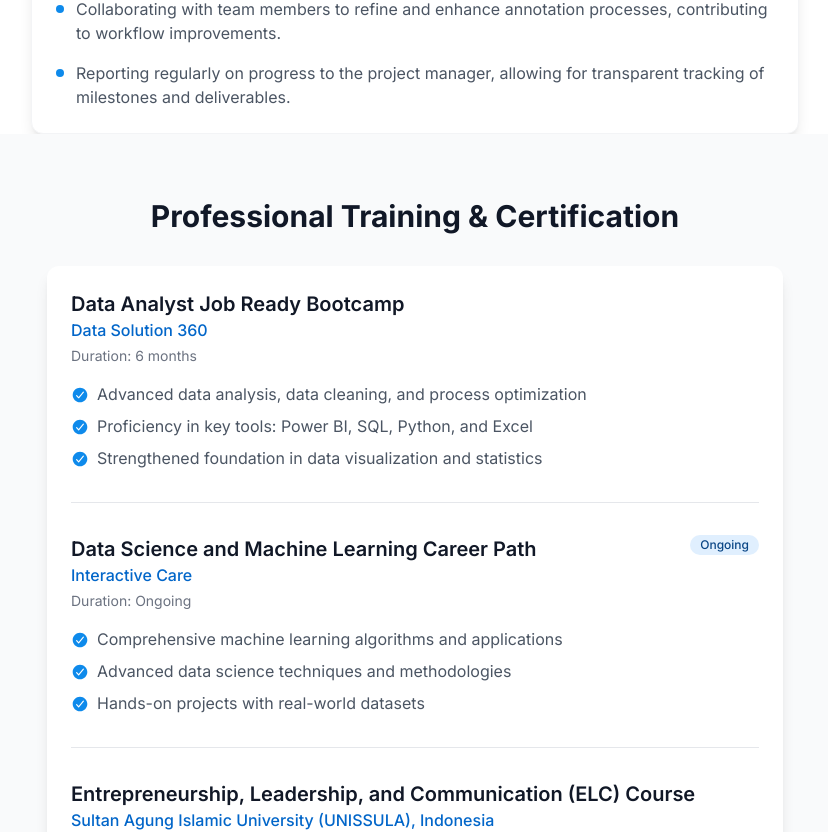
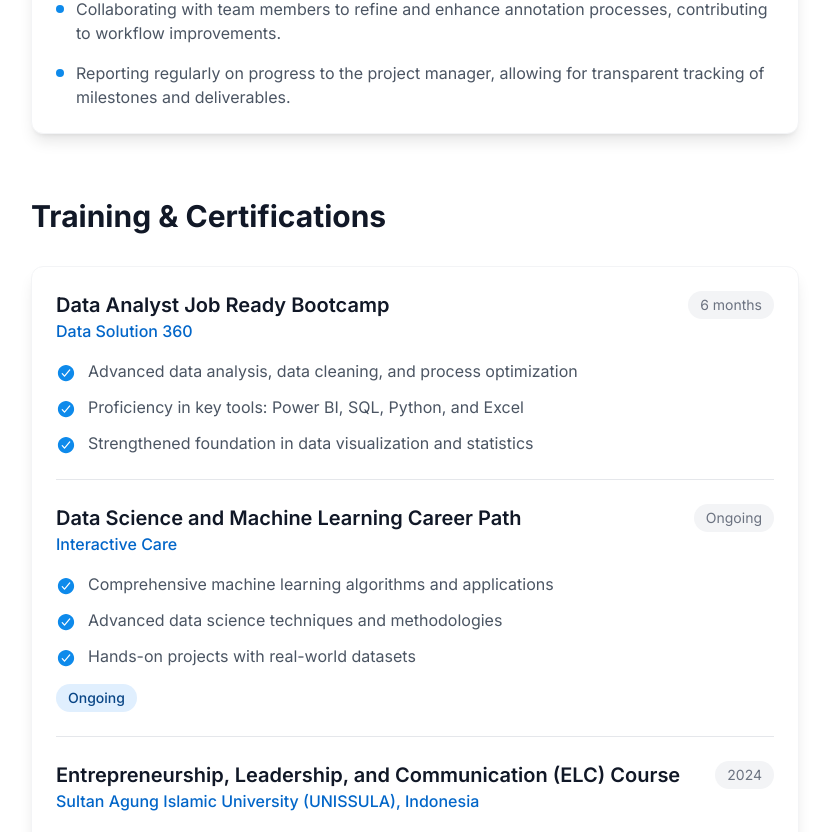
Before and after one commit to shaun-mia/Portfolio, a React (Vite) app: page /about in a window 1280 px wide. Shown: the part 878-1710 px from the top of the page, without its empty margins (225-1053 px from the left). Built offline with nearby package versions, Linux system fonts and the light colour scheme.

Commit message:
update favicon and logo in Navbar; add duration to certifications; enhance PageLayout component with animations

```diff
--- a/index.html
+++ b/index.html
@@ -2,7 +2,7 @@
 <html lang="en">
   <head>
     <meta charset="UTF-8" />
-    <link rel="icon" type="image/svg+xml" href="/favicon.svg" />
+    <link rel="icon" type="image/gif" href="https://i.ibb.co.com/Y7swT3KX/Logo.png" />
     <meta name="viewport" content="width=device-width, initial-scale=1.0" />
     <title>Shaun Mia - Data Analyst & AI Enthusiast</title>
   </head>
--- a/src/components/Navbar.jsx
+++ b/src/components/Navbar.jsx
@@ -23,7 +23,12 @@
         <div className="flex justify-between h-16 items-center">
           {/* Logo */}
           <div className="flex items-center">
-            <Link to="/" className="flex items-center">
+            <Link to="/" className="flex items-center gap-3">
+              <img
+                src="https://i.ibb.co.com/n4fMFV6/Image.gif"
+                alt="Shaun Mia Logo"
+                className="w-10 h-10 rounded-full border-2 border-primary-500 shadow-md"
+              />
               <span className="text-xl font-semibold bg-gradient-to-r from-primary-500 to-primary-700 bg-clip-text text-transparent">
                 Shaun Mia
               </span>
--- a/src/components/about/CertificationsSection.jsx
+++ b/src/components/about/CertificationsSection.jsx
@@ -29,6 +29,7 @@
     {
       title: "Entrepreneurship, Leadership, and Communication (ELC) Course",
       issuer: "Sultan Agung Islamic University (UNISSULA), Indonesia",
+      duration: "2024",
       description: [
         "International program focusing on entrepreneurial mindset",
         "Leadership skills development",
@@ -39,71 +40,62 @@
   ];
 
   return (
-    <section className="py-16 bg-gray-50 dark:bg-gray-800/50">
-      <div className="max-w-3xl mx-auto px-4">
+    <section className="container mx-auto px-4 py-16">
+      <div className="max-w-3xl mx-auto">
         <motion.div
           initial={{ opacity: 0, y: -20 }}
           whileInView={{ opacity: 1, y: 0 }}
           viewport={{ once: true }}
-          className="text-center mb-8"
         >
-          <h2 className="text-3xl font-bold text-gray-900 dark:text-white mb-4">
-            Professional Training & Certification
+          <h2 className="text-3xl font-bold text-gray-900 dark:text-white mb-8">
+            Training & Certifications
           </h2>
         </motion.div>
 
         <motion.div
           initial={{ opacity: 0, y: 20 }}
-          whileInView={{ opacity: 1, y: 0 }}
-          viewport={{ once: true }}
-          className="card p-6 bg-white dark:bg-gray-800 shadow-lg"
+          animate={{ opacity: 1, y: 0 }}
+          className="card p-6 hover:shadow-xl transition-all duration-300 border border-gray-100 dark:border-gray-800"
         >
-          <div className="space-y-8">
           {certifications.map((cert, index) => (
-              <div
-                key={index}
-                className={`${
-                  index !== certifications.length - 1 ? 'border-b border-gray-200 dark:border-gray-700 pb-8' : ''
-                }`}
-              >
+            <div key={index}>
+              <div className="flex flex-col md:flex-row md:justify-between md:items-start gap-4 mb-4">
                 <div>
-                  <div className="flex-1">
-                    <div className="flex items-start justify-between gap-2">
                   <h3 className="text-xl font-semibold text-gray-900 dark:text-white">
                     {cert.title}
                   </h3>
-                      {cert.status === 'ongoing' && (
-                        <span className="inline-flex items-center px-2.5 py-0.5 rounded-full text-xs font-medium bg-primary-100 text-primary-800 dark:bg-primary-900/30 dark:text-primary-400">
-                          Ongoing
-                        </span>
-                      )}
-                    </div>
                   <p className="text-primary-600 dark:text-primary-400 font-medium">
                     {cert.issuer}
                   </p>
-                    {cert.duration && (
-                      <p className="text-sm text-gray-500 dark:text-gray-400 mt-1">
-                        Duration: {cert.duration}
-                      </p>
-                    )}
-                    <div className="mt-4">
-                      <ul className="space-y-2">
-                        {cert.description.map((item, i) => (
-                          <li
-                            key={i}
-                            className="flex items-start gap-2 text-gray-600 dark:text-gray-400"
-                          >
-                            <IoCheckmarkCircle className="text-primary-500 text-lg mt-1 flex-shrink-0" />
-                            <span>{item}</span>
+                </div>
+                <span className="inline-flex px-3 py-1 text-sm text-gray-500 dark:text-gray-400 bg-gray-100 dark:bg-gray-800 rounded-full">
+                  {cert.duration}
+                </span>
+              </div>
+
+              <ul className="space-y-3 text-gray-600 dark:text-gray-300 mb-4">
+                {cert.description.map((point, idx) => (
+                  <li key={idx} className="flex items-start gap-3">
+                    <IoCheckmarkCircle className="text-primary-500 text-xl flex-shrink-0 mt-1" />
+                    <span>{point}</span>
                   </li>
                 ))}
               </ul>
+
+              {cert.status === 'ongoing' && (
+                <div className="mb-4">
+                  <span className="inline-flex items-center px-3 py-1 text-sm font-medium rounded-full bg-primary-100 text-primary-800 dark:bg-primary-900/30 dark:text-primary-400">
+                    Ongoing
+                  </span>
                 </div>
-                  </div>
-                </div>
+              )}
+
+              {/* Divider except after last item */}
+              {index < certifications.length - 1 && (
+                <hr className="border-t border-gray-200 dark:border-gray-700 my-6" />
+              )}
             </div>
           ))}
-          </div>
         </motion.div>
       </div>
     </section>
--- /dev/null
+++ b/src/components/layout/PageLayout.jsx
@@ -0,0 +1,46 @@
+import { motion } from 'framer-motion';
+
+export const PageLayout = ({
+  title,
+  subtitle,
+  children,
+  className = ""
+}) => {
+  return (
+    <motion.div
+      initial={{ opacity: 0 }}
+      animate={{ opacity: 1 }}
+      className={`min-h-screen py-24 ${className}`}
+    >
+      {/* Page Header */}
+      {(title || subtitle) && (
+        <div className="container mx-auto px-4 mb-12 text-center">
+          {title && (
+            <motion.h1
+              initial={{ y: -20 }}
+              animate={{ y: 0 }}
+              className="text-4xl md:text-5xl font-bold text-gray-900 dark:text-white mb-4"
+            >
+              {title}
+            </motion.h1>
+          )}
+          {subtitle && (
+            <motion.p
+              initial={{ y: -10, opacity: 0 }}
+              animate={{ y: 0, opacity: 1 }}
+              transition={{ delay: 0.2 }}
+              className="text-xl text-gray-600 dark:text-gray-300"
+            >
+              {subtitle}
+            </motion.p>
+          )}
+        </div>
+      )}
+
+      {/* Page Content */}
+      <div className="container mx-auto px-4">
+        {children}
+      </div>
+    </motion.div>
+  );
+};
```
Lines whose indentation alone changed are shown as unchanged.
